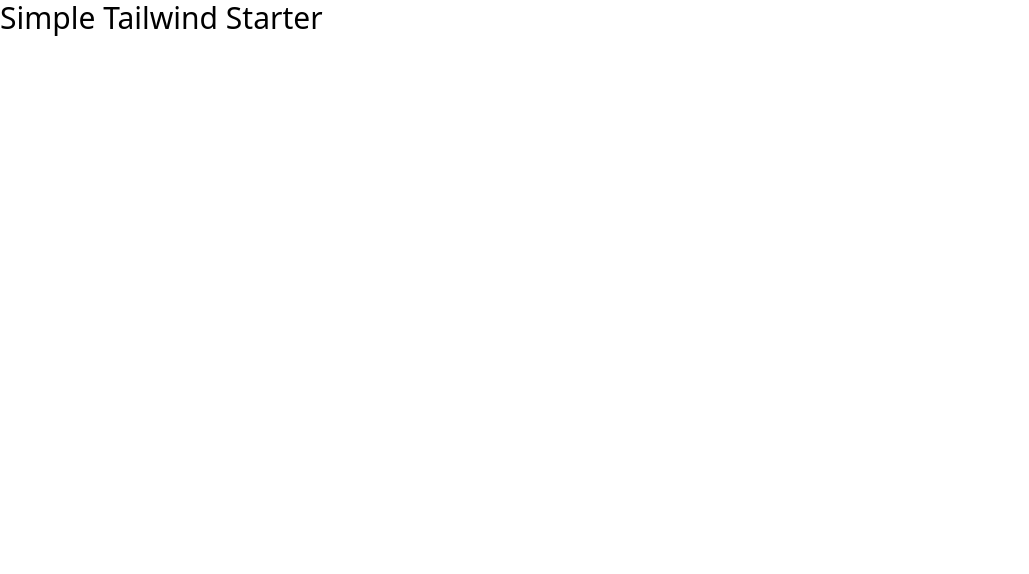
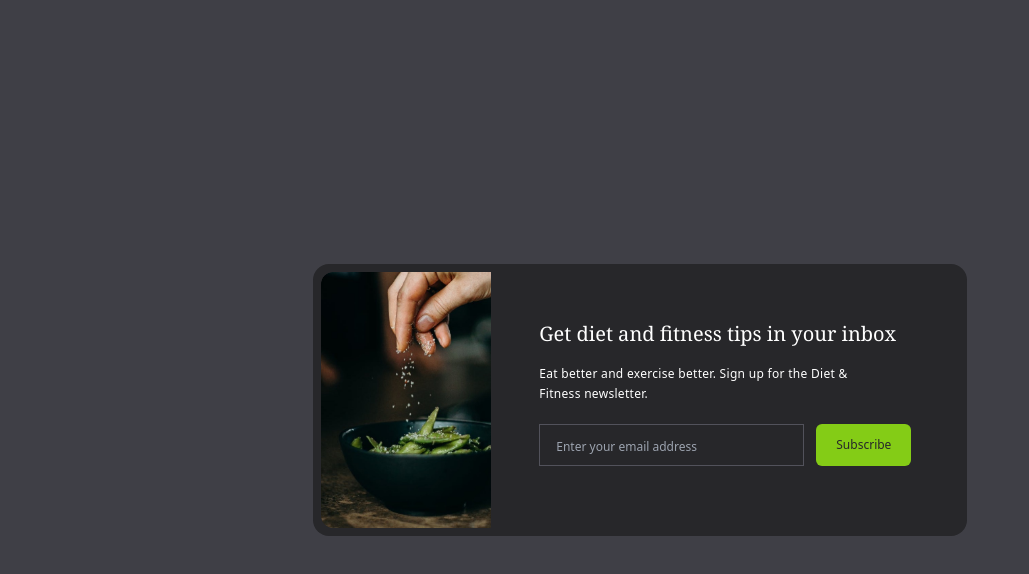
Before and after one commit to Pat-Gekoski/email-subscribe-card, a website: page index.html in a window 1280 px wide. Shown: the whole page, without its empty margins (0-1029 px from the left). Drawn offline with Linux system fonts and the light colour scheme.

Commit message:
Complete

```diff
--- a/index.html
+++ b/index.html
@@ -9,6 +9,37 @@
 		<link rel="stylesheet" href="css/style.css" />
 	</head>
 	<body>
-		<h1 class="text-3xl">Simple Tailwind Starter</h1>
+		<div class="flex items-center justify-center h-screen bg-zinc-700">
+			<div class="bg-zinc-800 p-2 mx-6 rounded-2xl">
+				<div class="flex flex-col md:flex-row rounded-l-xl overflow-hidden">
+					<img
+						src="images/image.jpg"
+						alt=""
+						class="object-cover rounded-xl h-80 md:h-64 md:rounded-l-xl md:rounded-r-none transform hover:scale-105 hover:rounded-xl duration-200"
+					/>
+					<div class="p-6 md:p-12">
+						<h2 class="font-serif text-xl font-medium text-center text-white md:text-left">
+							Get diet and fitness tips in your inbox
+						</h2>
+						<p class="max-w-xs my-4 text-xs leading-5 tracking-wide text-center text-white md:text-left">
+							Eat better and exercise better. Sign up for the Diet & Fitness newsletter.
+						</p>
+
+						<div class="flex flex-col mt-5 space-y-4 md:space-x-3 md:flex-row md:space-y-0">
+							<input
+								type="text"
+								placeholder="Enter your email address"
+								class="p-2 px-4 text-center text-white bg-zinc-800 border border-zinc-600 placeholder:text-xs placeholder:text-center md:text-left placeholder:md:text-left focus:outline-none"
+							/>
+							<button
+								class="px-5 py-3 text-xs rounded-md text-zinc-800 bg-lime-500 hover:bg-lime-700 hover:text-white duration-500"
+							>
+								Subscribe
+							</button>
+						</div>
+					</div>
+				</div>
+			</div>
+		</div>
 	</body>
 </html>
```
Also changed, not shown: css/style.css.
